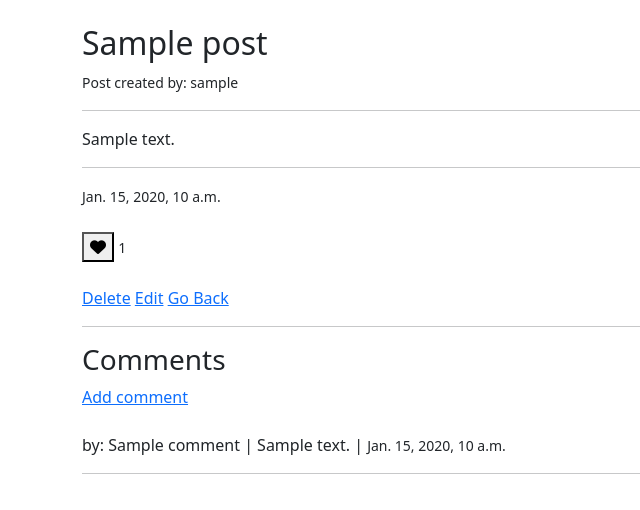
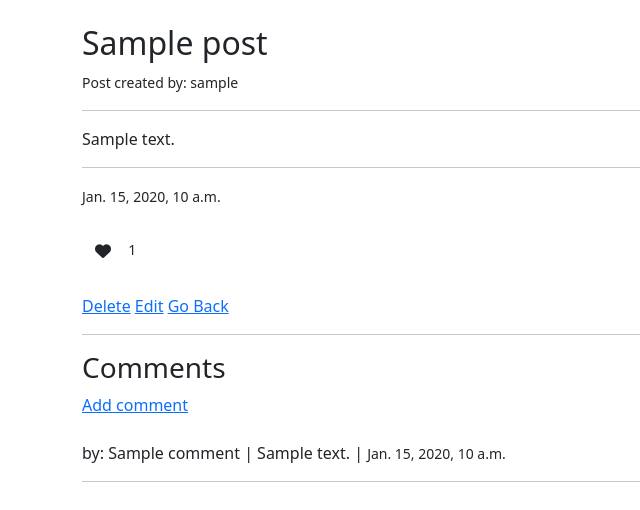
Before and after one commit to VilmaTuresson/Blog-21, a Django app: page /article/1 in a window 1280 px wide. Shown: the part 56-566 px from the top of the page, without its empty margins (0-640 px from the left). Run offline with Django 3.2, Linux system fonts and the light colour scheme; a user stored in the database is signed in; tables that the repository leaves empty hold one stand-in row (values such as "Sample post"); some libraries are stand-ins or nearby versions.

Commit message:
style like btn and fix docstring

```diff
--- a/blogg/views.py
+++ b/blogg/views.py
@@ -131,12 +131,15 @@ class AddCommentView(CreateView):
     #success_url = reverse_lazy('post_details')
 
     def get_success_url(self):
+        """
+        Function to return to post after commenting
+        """
         comment_return = self.kwargs['post_id']
         return reverse_lazy('post_details', kwargs={'post_id': comment_return})
 
     def form_valid(self, form):
         """
-        Function to
+        Function to validate comment form
         """
         form.instance.post_id = self.kwargs['post_id']
         return super().form_valid(form)
--- a/templates/post_details.html
+++ b/templates/post_details.html
@@ -21,9 +21,9 @@
 
     {% if user.is_authenticated %}
         {% if liked %}
-            <button type="submit" name="like_btn" value="{{ post_id }}"><i class="fa-solid fa-heart"></i></button> <small>{{ num_of_likes }}</small>
+            <button class="btn" type="submit" name="like_btn" value="{{ post_id }}"><i class="fa-solid fa-heart"></i></button> <small>{{ num_of_likes }}</small>
         {% else %}
-            <button type="submit" name="like_btn" value="{{ post_id }}"><i class="fa-regular fa-heart"></i></button> <small>{{ num_of_likes }}</small>
+            <button class="btn" type="submit" name="like_btn" value="{{ post_id }}"><i class="fa-regular fa-heart"></i></button> <small>{{ num_of_likes }}</small>
         {% endif %}
     {% else %}
         <small>Login to like this post!</small>
```
